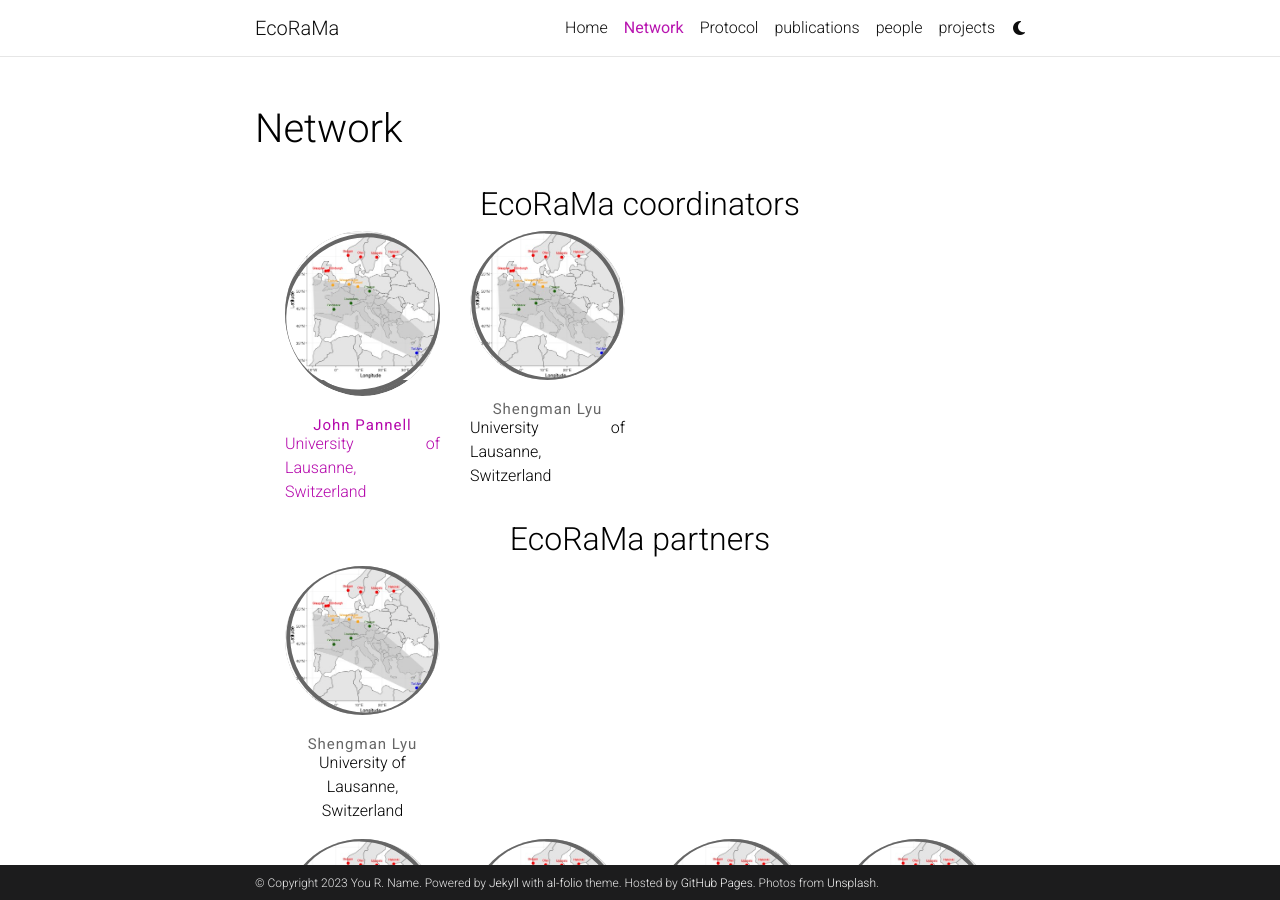
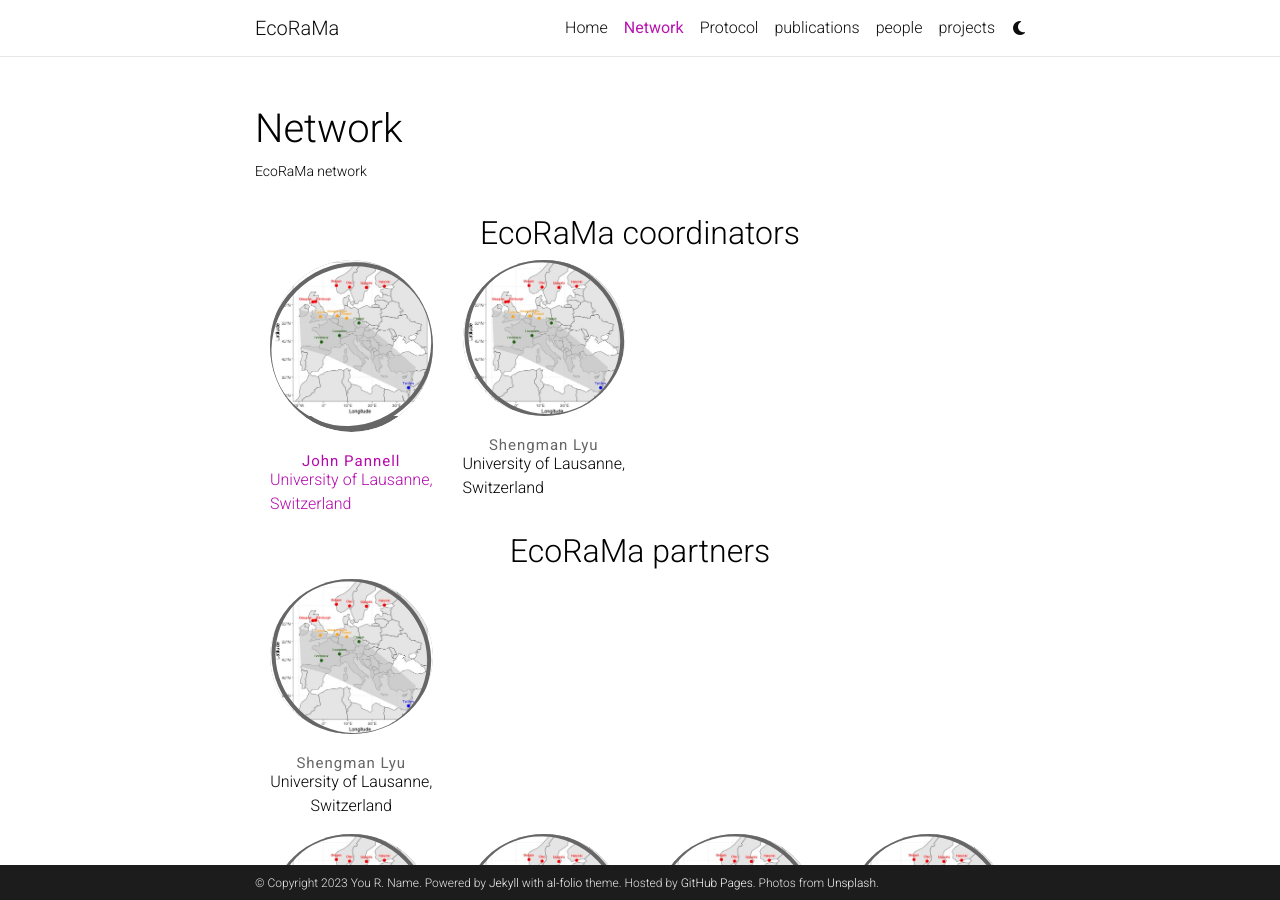
Before and after one commit to EcoRaMa/EcoRaMa.github.io, a Jekyll site: the page built from blog/index.html, in a window 1280 px wide and 900 px high. Built offline with Jekyll 4.4.1, drawn with Linux system fonts in a browser that asks for light colours; comment, search, counter and statistics services are not loaded; a style sheet for code colours, icons or effects is not loaded.

Commit message:
Update index.html

```diff
--- a/blog/index.html
+++ b/blog/index.html
@@ -1,8 +1,9 @@
 ---
 layout: page
 title: Network
+description: EcoRaMa network
 ---
 
-    <div class="container">
+    <div>
       {% include team.html %}
     </div>
```
